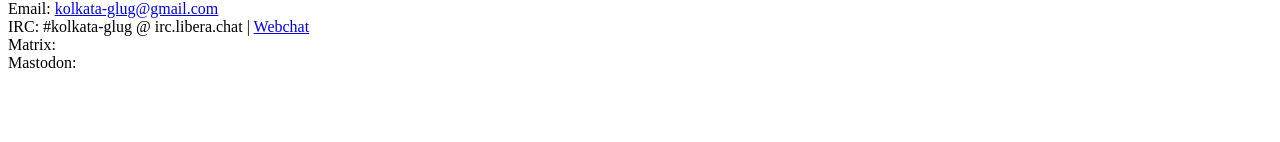
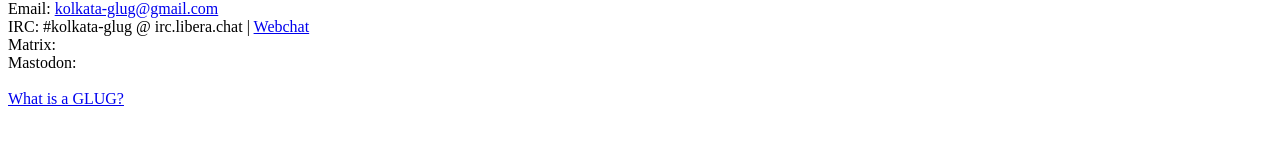
Before and after one commit to kolkata-glug/kolkata-glug.github.io, a plain HTML site: page index.html in a window 1280 px wide. Shown: the part 124-266 px from the top of the page. Drawn offline with Linux system fonts and the light colour scheme.

Commit message:
Update index.html

```diff
--- a/index.html
+++ b/index.html
@@ -14,6 +14,8 @@
 IRC:      #kolkata-glug @ irc.libera.chat | <a href="https://web.libera.chat/?nick=Guest?#kolkata-glug" target="_blank">Webchat</a> <br>
 Matrix:   <br>
 Mastodon:
+<br><br>
+<a href="https://en.wikipedia.org/wiki/Linux_user_group" target="_blank">What is a GLUG?</a>
 </p>
 </body>
 </html>
```
